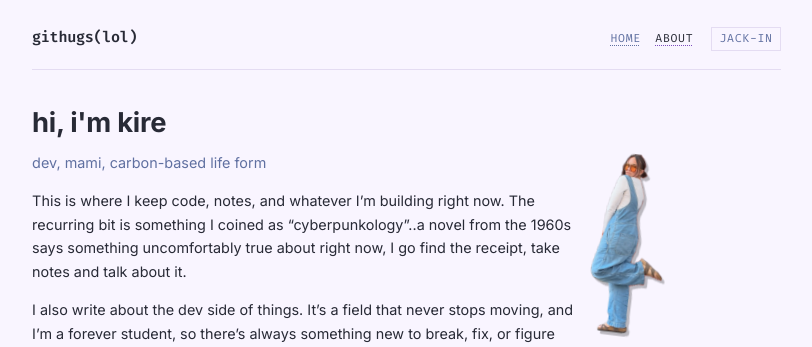
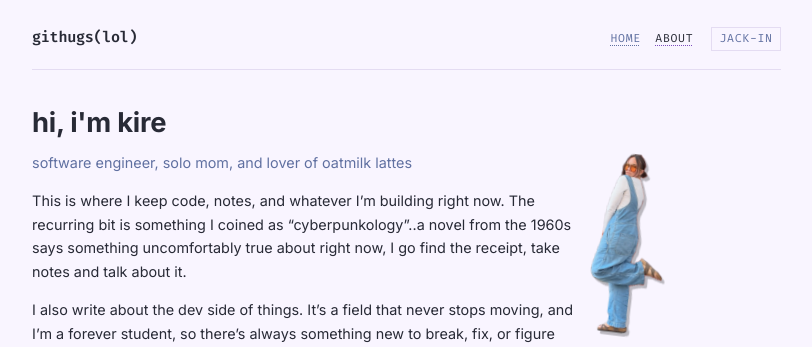
Before and after one commit to kirenia/kirenia.github.io, a Jekyll site: the page built from about.markdown, in a window 1280 px wide. Shown: the top 347 px of the page, without its empty margins (226-1038 px from the left). Built offline with Jekyll 4.4.1, drawn with Linux system fonts in a browser that asks for light colours.

Commit message:
about, sticker

```diff
--- a/about.markdown
+++ b/about.markdown
@@ -7,7 +7,7 @@ redirect_from:
   - /about.html
 ---
 
-<p class="subtitle">dev, mami, carbon-based life form</p>
+<p class="subtitle">software engineer, solo mom, and lover of oatmilk lattes</p>
 
 This is where I keep code, notes, and whatever I'm building right now. The recurring bit is something I coined as "cyberpunkology"..a novel from the 1960s says something uncomfortably true about right now, I go find the receipt, take notes and talk about it.
 
```
